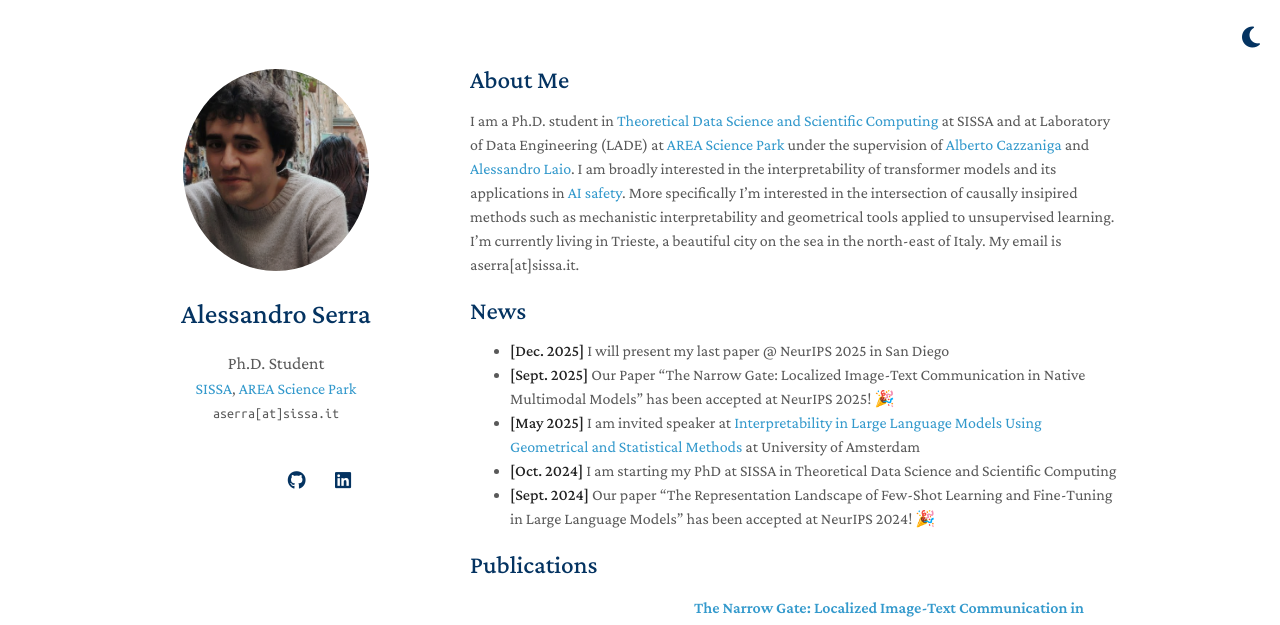
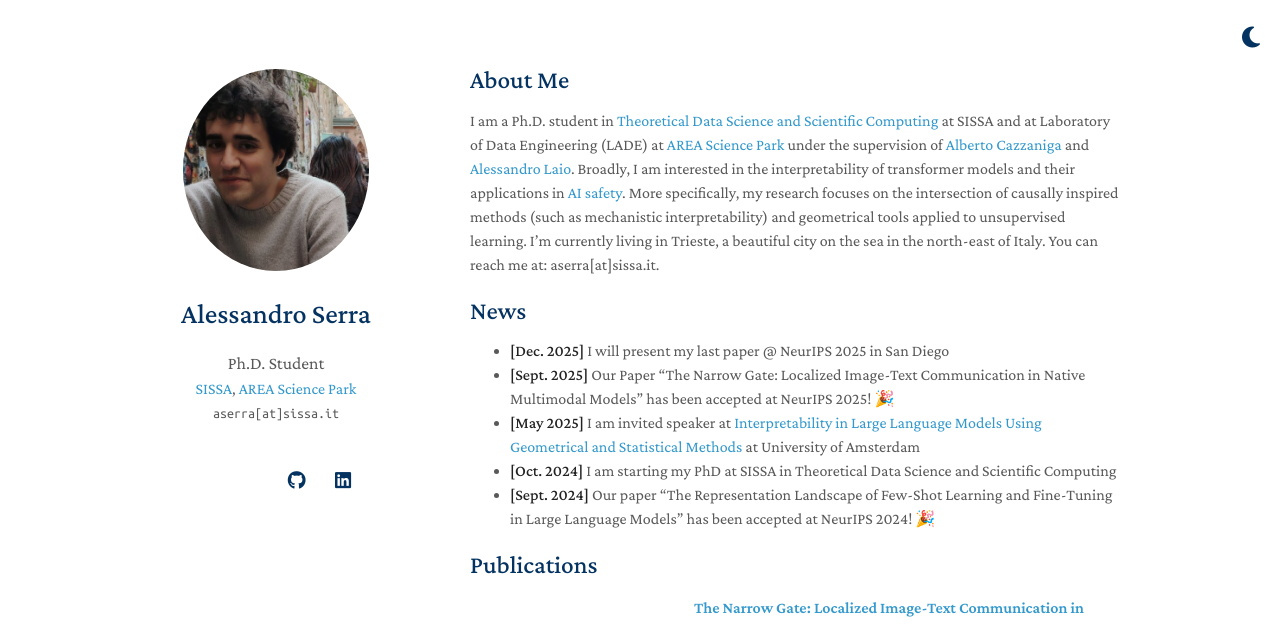
Before and after one commit to alexserra98/alexserra98.github.io, a Jekyll site: the page built from index.md, in a window 1280 px wide and 1158 px high, cut to the strip 0-625 px from the top of the window. Built offline with Jekyll 4.4.1, drawn with Linux system fonts in a browser that asks for light colours; a style sheet for code colours, icons or effects is not loaded.

Commit message:
improved_homepage

```diff
--- a/index.md
+++ b/index.md
@@ -4,9 +4,9 @@ layout: homepage
 
 ## About Me
 
-I am a Ph.D. student in [Theoretical Data Science and Scientific Computing](https://datascience.sissa.it/taught-phd-modules) at SISSA and at Laboratory of Data Engineering (LADE) at [AREA Science Park](https://www.areasciencepark.it/en/research-infrastructures/data-engineering-lade/) under the supervision of [Alberto Cazzaniga](https://area-rit.gitlab.io/lade/alberto.cazzaniga/) and [Alessandro Laio](https://people.sissa.it/~laio/). I am broadly interested in the interpretability of transformer models and its applications in [AI safety](https://www.anthropic.com/news/core-views-on-ai-safety#:~:text=Alignment%20Science%3A,and%20alignment%20capabilities.). More specifically I'm interested in the intersection of causally insipired methods such as mechanistic interpretability and geometrical tools applied to unsupervised learning.
+I am a Ph.D. student in [Theoretical Data Science and Scientific Computing](https://datascience.sissa.it/taught-phd-modules) at SISSA and at Laboratory of Data Engineering (LADE) at [AREA Science Park](https://www.areasciencepark.it/en/research-infrastructures/data-engineering-lade/) under the supervision of [Alberto Cazzaniga](https://area-rit.gitlab.io/lade/alberto.cazzaniga/) and [Alessandro Laio](https://people.sissa.it/~laio/). Broadly, I am interested in the interpretability of transformer models and their applications in [AI safety](https://www.anthropic.com/news/core-views-on-ai-safety#:~:text=Alignment%20Science%3A,and%20alignment%20capabilities.). More specifically, my research focuses on the intersection of causally inspired methods (such as mechanistic interpretability) and geometrical tools applied to unsupervised learning.
 I’m currently living in Trieste, a beautiful city on the sea in the north-east of Italy.
-My email is aserra[at]sissa.it.
+You can reach me at: aserra[at]sissa.it.
 
 
 ## News
```
